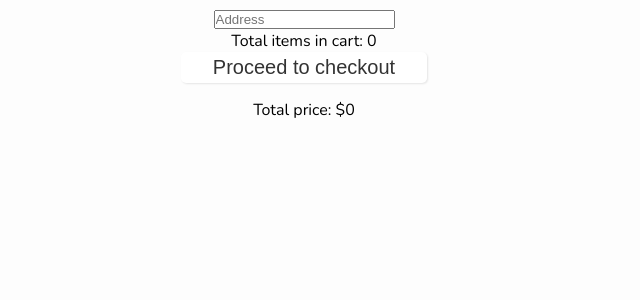
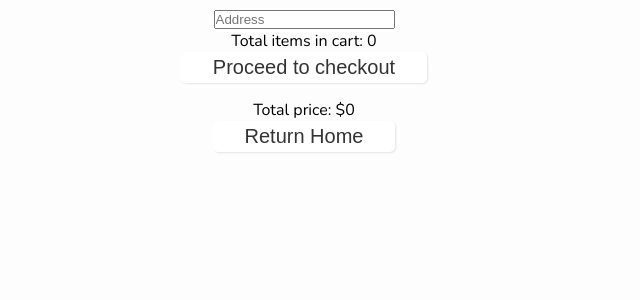
Before and after one commit to Quinine-jpeg/Final-Pizza, a Python web app: template templates/order.html in a window 1280 px wide. Shown: the top 300 px of the page, without its empty margins (336-976 px from the left). Run offline with Jinja, Linux system fonts and the light colour scheme; the template is opened without the code that fills it, so the values that code supplies are empty.

Commit message:
Added home button to order.html
Yeah that

```diff
--- a/templates/order.html
+++ b/templates/order.html
@@ -29,4 +29,8 @@
 
 </form>
 
+<a href="home.html">
+  <button>Return Home</button>
+</a>
+
 {% endblock %}
```
